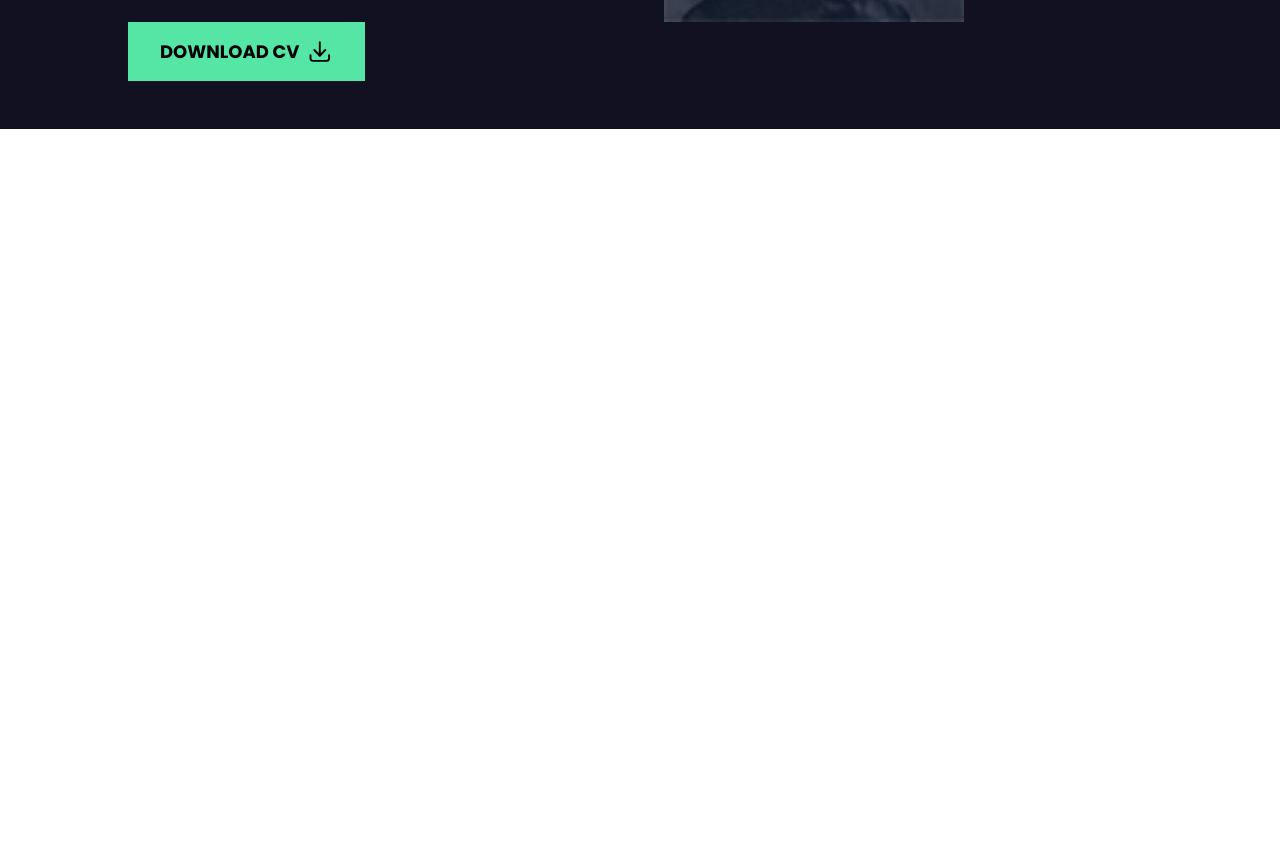
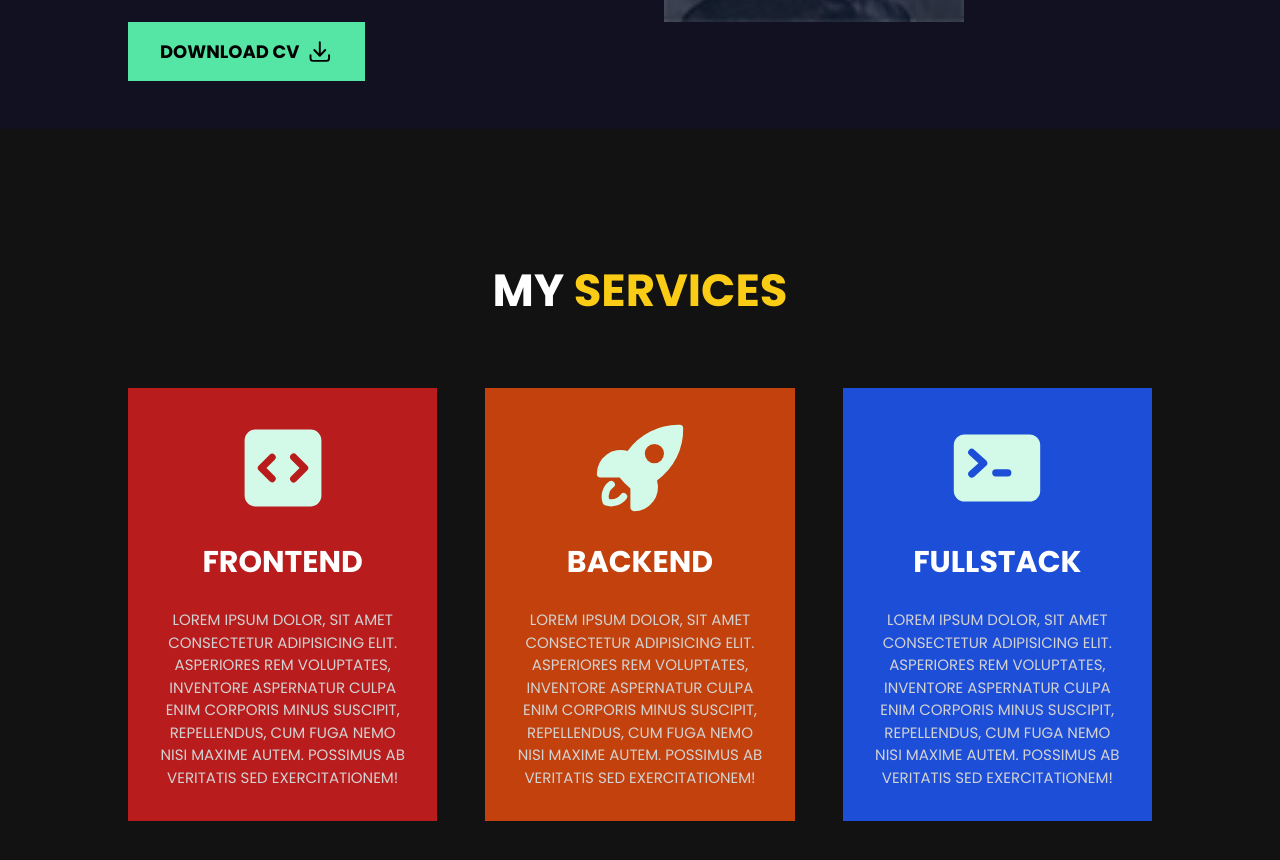
Before and after one commit to constdeveloper24/portfolio, a Next.js app: page / in a window 1280 px wide. Shown: the part 1280-2140 px from the top of the page. Before the commit the page ends 1409 px from the top, so only its background shows below. Built offline with nearby package versions, Linux system fonts and the light colour scheme.

Commit message:
feat: add services section

```diff
--- /dev/null
+++ b/components/Services.tsx
@@ -0,0 +1,62 @@
+import {
+  CodeBracketSquareIcon,
+  CommandLineIcon,
+  RocketLaunchIcon,
+} from "@heroicons/react/20/solid";
+import React from "react";
+
+const Services = () => {
+  return (
+    <div className="bg-[#121212] pt-[4rem] md:pt-[8rem] pb-[5rem]">
+      <p className="heading">
+        My <span className="text-yellow-400">Services</span>
+      </p>
+      <div className="grid grid-cols-1 md:grid-cols-2 lg:grid-cols-3 w-[80%] mx-auto items-center gap-[3rem] mt-[4rem] text-white">
+        <div>
+          <div className="bg-red-700 hover:scale-110 transform transition-all duration-300 hover:-rotate-6 uppercase font-semibold text-center p-[2rem]">
+            <CodeBracketSquareIcon className="w-[6rem] h-[6rem] mx-auto text-[#d3fae8]" />
+            <h1 className="text-[20px] md:text-[30px] mt-[1.5rem] mb-[1.5rem]">
+              Frontend
+            </h1>
+            <p className="text-[15px] text-[#d3d2d2] font-normal">
+              Lorem ipsum dolor, sit amet consectetur adipisicing elit.
+              Asperiores rem voluptates, inventore aspernatur culpa enim
+              corporis minus suscipit, repellendus, cum fuga nemo nisi maxime
+              autem. Possimus ab veritatis sed exercitationem!
+            </p>
+          </div>
+        </div>
+        <div>
+          <div className="bg-orange-700 hover:scale-110 transform transition-all duration-300 uppercase font-semibold text-center p-[2rem]">
+            <RocketLaunchIcon className="w-[6rem] h-[6rem] mx-auto text-[#d3fae8]" />
+            <h1 className="text-[20px] md:text-[30px] mt-[1.5rem] mb-[1.5rem]">
+              Backend
+            </h1>
+            <p className="text-[15px] text-[#d3d2d2] font-normal">
+              Lorem ipsum dolor, sit amet consectetur adipisicing elit.
+              Asperiores rem voluptates, inventore aspernatur culpa enim
+              corporis minus suscipit, repellendus, cum fuga nemo nisi maxime
+              autem. Possimus ab veritatis sed exercitationem!
+            </p>
+          </div>
+        </div>
+        <div>
+          <div className="bg-blue-700 hover:scale-110 transform transition-all duration-300 hover:rotate-6 uppercase font-semibold text-center p-[2rem]">
+            <CommandLineIcon className="w-[6rem] h-[6rem] mx-auto text-[#d3fae8]" />
+            <h1 className="text-[20px] md:text-[30px] mt-[1.5rem] mb-[1.5rem]">
+              Fullstack
+            </h1>
+            <p className="text-[15px] text-[#d3d2d2] font-normal">
+              Lorem ipsum dolor, sit amet consectetur adipisicing elit.
+              Asperiores rem voluptates, inventore aspernatur culpa enim
+              corporis minus suscipit, repellendus, cum fuga nemo nisi maxime
+              autem. Possimus ab veritatis sed exercitationem!
+            </p>
+          </div>
+        </div>
+      </div>
+    </div>
+  );
+};
+
+export default Services;
--- a/pages/index.tsx
+++ b/pages/index.tsx
@@ -2,6 +2,7 @@ import About from "@/components/About";
 import Hero from "@/components/Hero";
 import MobileNav from "@/components/MobileNav";
 import Nav from "@/components/Nav";
+import Services from "@/components/Services";
 import React, { useState } from "react";
 
 const HomePage = () => {
@@ -20,6 +21,8 @@ const HomePage = () => {
         <div className="relative z-[30]">
           {/* About */}
           <About />
+          {/* Services */}
+          <Services />
         </div>
       </div>
     </div>
--- a/styles/globals.css
+++ b/styles/globals.css
@@ -11,4 +11,7 @@
   .nav-link-mobile {
     @apply relative mb-[2rem] font-semibold text-white cursor-pointer text-[27px] w-fit md:block after:block after:content-[''] after:absolute after:h-[3px] after:bg-yellow-400 after:w-full after:scale-x-0 after:hover:scale-x-100 after:transition after:duration-300 after:origin-center;
   }
+  .heading {
+    @apply text-center text-white text-[28px] sm:text-[33px] md:text-[45px] font-bold uppercase;
+  }
 }
```
